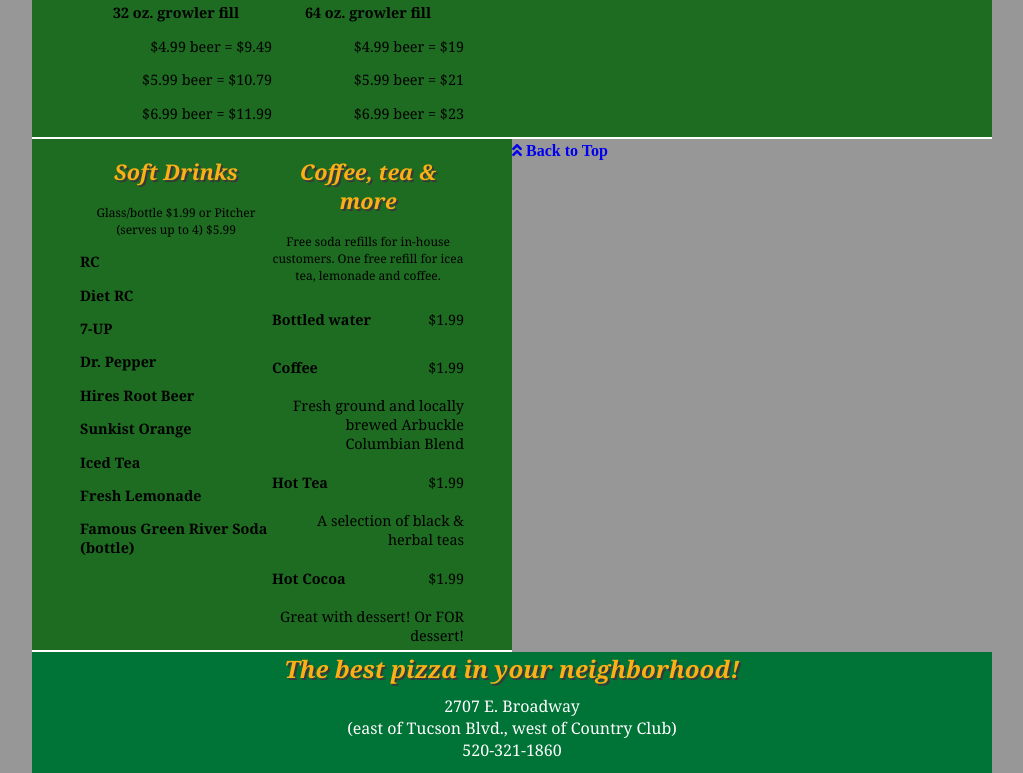
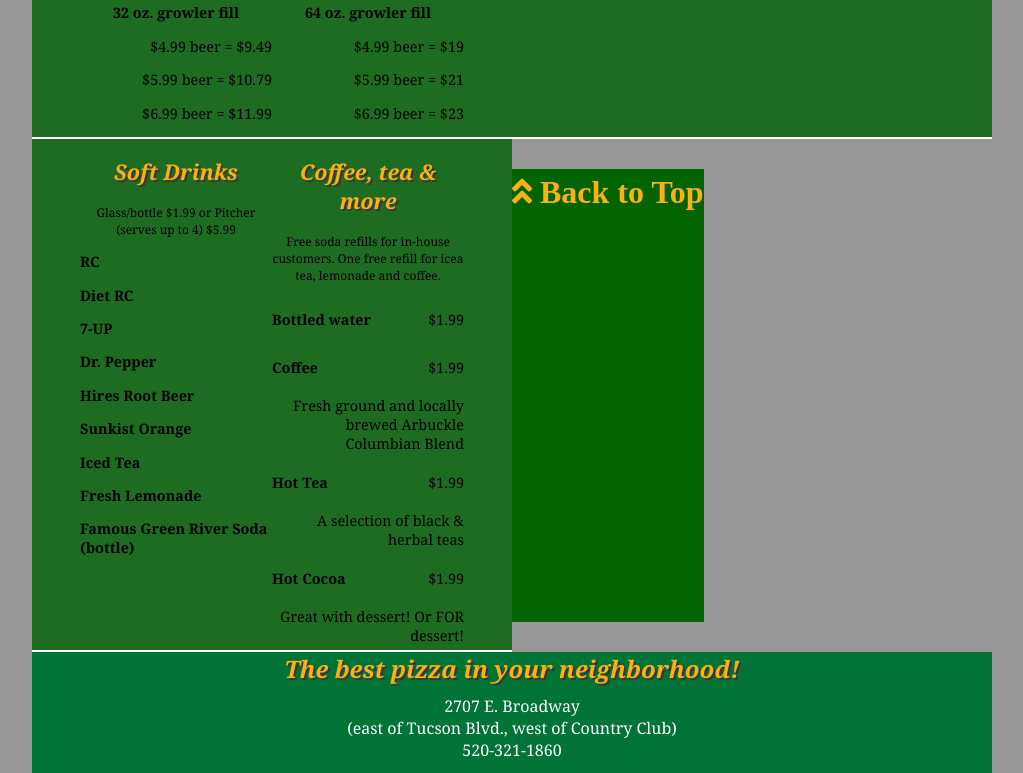
Before and after one commit to ebee511/roccospizza, a plain HTML site: page menu.html in a window 1280 px wide. Shown: the part 6920-7693 px from the top of the page, without its empty margins (128-1151 px from the left). Drawn offline with Linux system fonts and the light colour scheme.

Commit message:
add style for back to top button

```diff
--- a/css/app.css
+++ b/css/app.css
@@ -285,6 +285,22 @@ footer {
   margin: 5px 0;
 }
 
+.back-to-top {
+  margin: 30px 0;
+  text-align: center;
+  font-size: 2rem;
+  background-color: darkgreen;
+}
+
+i.fas.fa-angle-double-up {
+  color: #fcb016;
+}
+
+.top-link {
+  text-decoration: none;
+  color: #fff;
+}
+
 /******** FLEX STYLES ********/
 /* MOBILE screen (apply at and below 767) */
 @media screen and (max-width: 767px) {
```
